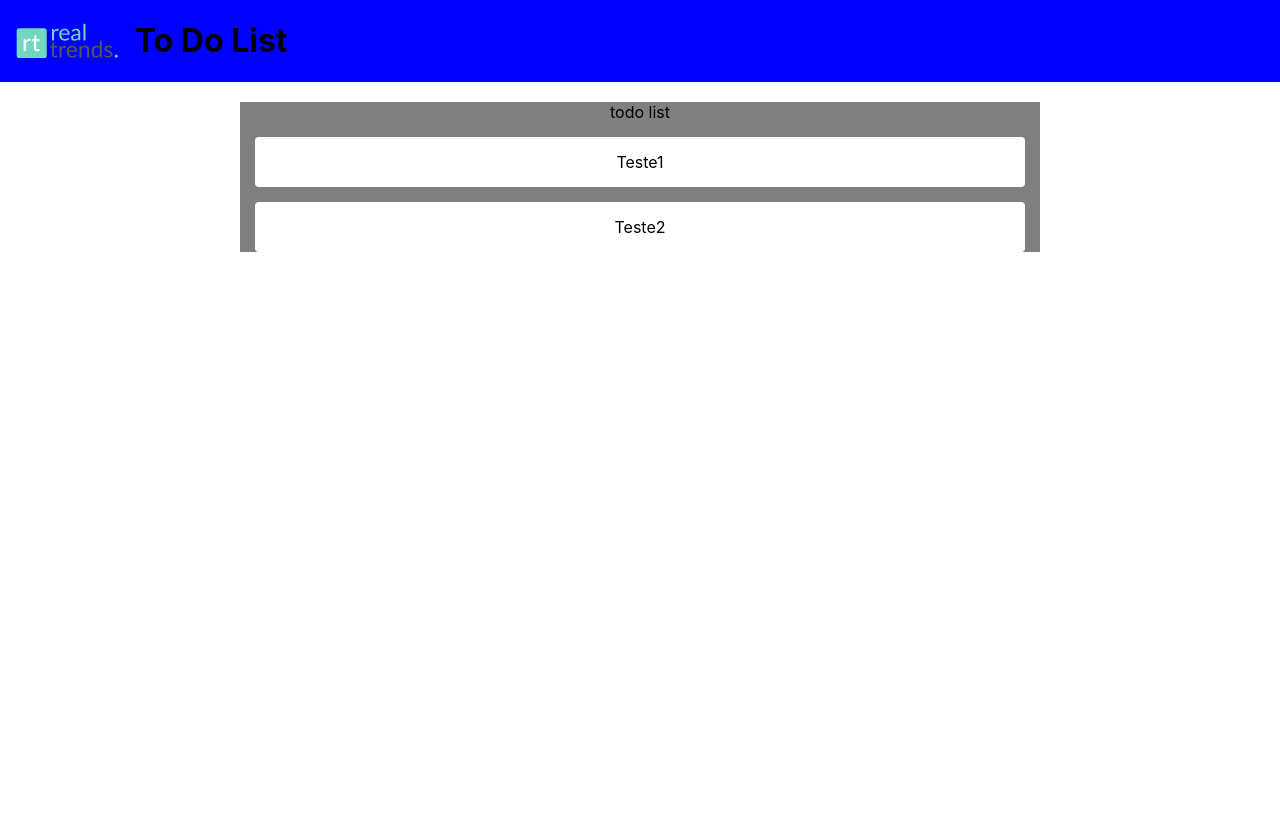
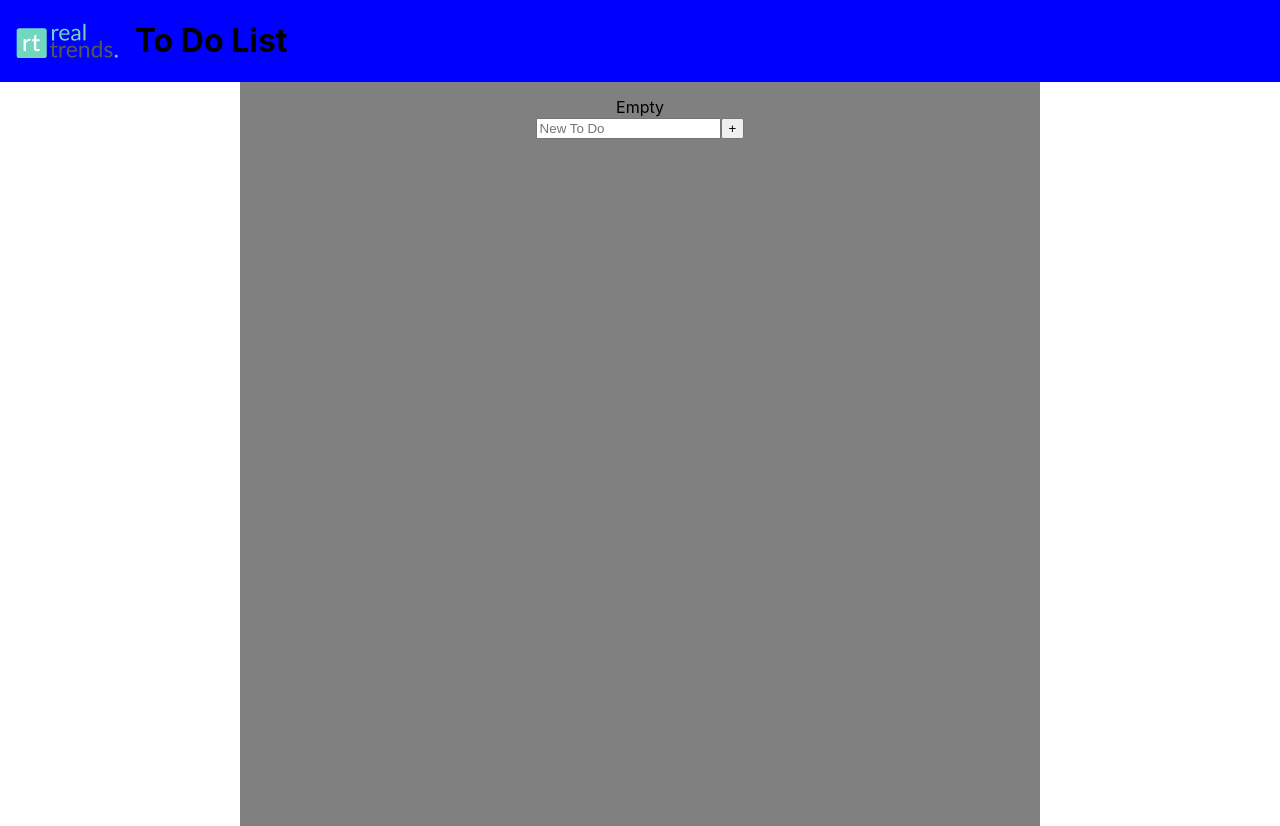
Before and after one commit to OtavioHo/react-todo-app, a React (Create React App) app: page / in a window 1280 px wide. Before the commit the page ends 800 px from the top, so only its background shows below. Built offline with nearby package versions, Linux system fonts and the light colour scheme.

Commit message:
Adding and editing new tasks

```diff
--- a/src/components/TodoList/index.tsx
+++ b/src/components/TodoList/index.tsx
@@ -1,4 +1,4 @@
-import React from "react";
+import React, { useState, FormEvent } from "react";
 import "./styles.css";
 
 interface Item {
@@ -6,20 +6,64 @@ interface Item {
   done: boolean;
 }
 
-const data: Item[] = [
-  { title: "Teste1", done: false },
-  { title: "Teste2", done: false },
-];
+export default function TodoList() {
+  const [todoList, setTodoList] = useState<Item[]>([]);
+  const [newTodo, setNewTodo] = useState<string>("");
+  const [editing, setEditing] = useState<number>(-1);
+  const [editingValue, setEditingValue] = useState<string>("");
 
-export default function TodoList() {
+  const createItem = (e: FormEvent) => {
+    e.preventDefault();
+    setTodoList([...todoList, { title: newTodo, done: false }]);
+    setNewTodo("");
+  };
+
+  const startEditing = (index: number) => {
+    setEditingValue(todoList[index].title);
+    setEditing(index);
+  };
+
+  const saveEdit = (e: FormEvent) => {
+    e.preventDefault();
+    let newList = [...todoList];
+    newList[editing].title = editingValue;
+    setTodoList(newList);
+    setEditing(-1);
+  };
+
   return (
     <div className="todo-list">
-      todo list
-      {data.length > 0 ? (
-        data.map((item: Item) => <div className="list-item">{item.title}</div>)
+      {todoList.length > 0 ? (
+        todoList.map((item: Item, index: number) => (
+          <div className="list-item" key={index}>
+            {editing === index ? (
+              <form onSubmit={(event) => saveEdit(event)}>
+                <input
+                  type="text"
+                  value={editingValue}
+                  onChange={(e) => setEditingValue(e.target.value)}
+                />
+                <button type="submit">Save</button>
+              </form>
+            ) : (
+              <div onClick={() => startEditing(index)}>{item.title}</div>
+            )}
+          </div>
+        ))
       ) : (
         <div>Empty</div>
       )}
+      <div className="">
+        <form onSubmit={createItem}>
+          <input
+            type="text"
+            placeholder="New To Do"
+            value={newTodo}
+            onChange={(event) => setNewTodo(event.target.value)}
+          ></input>
+          <button type="submit">+</button>
+        </form>
+      </div>
     </div>
   );
 }
--- a/src/components/TodoList/styles.css
+++ b/src/components/TodoList/styles.css
@@ -1,7 +1,10 @@
 .todo-list {
   max-width: 800px;
   background-color: gray;
-  margin: 20px auto
+  margin: 0 auto;
+  padding: 15px 0 15px 0;
+  height: calc(93vh - 30px);
+  overflow-y: scroll;
 }
 
 .list-item {
@@ -10,4 +13,5 @@
   margin: 15px;
   padding: 15px;
   border-radius: 4px;
+  display: flex;
 }
```
